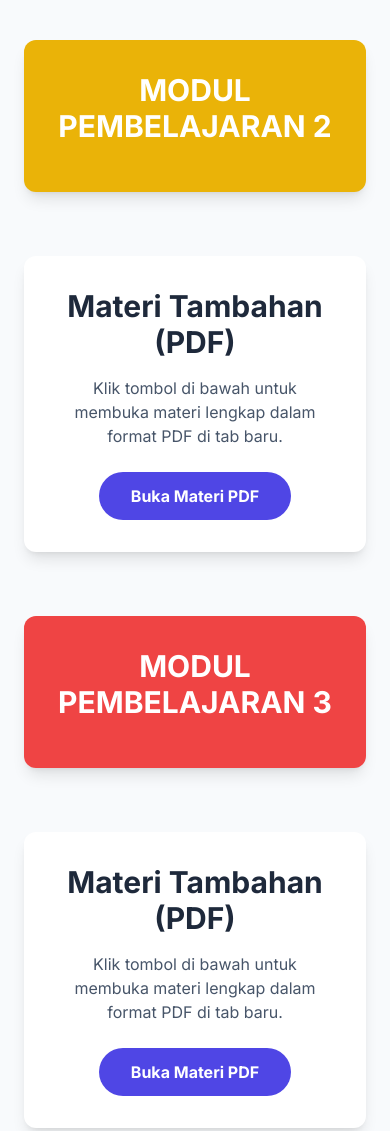
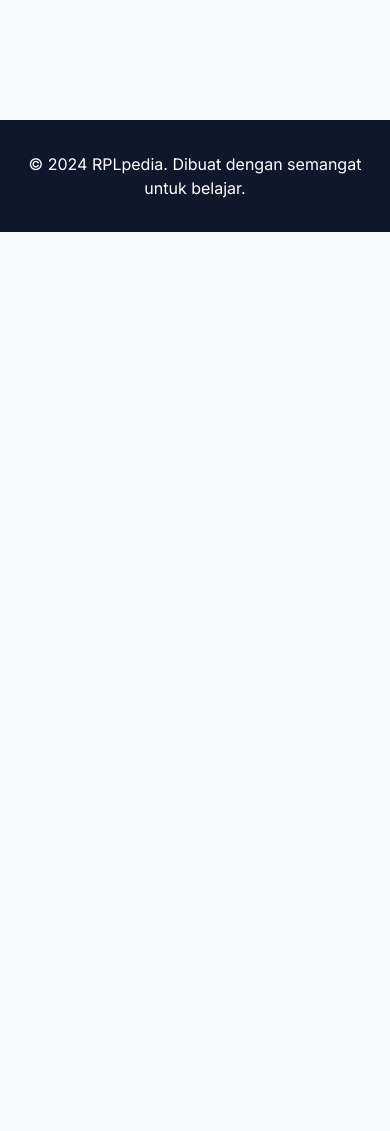
Before and after one commit to ahmadfahrulr/rpl-pedia, a plain HTML site: page detail-mobile.html in a window 390 px wide. Shown: the part 3024-4155 px from the top of the page. After the commit the page ends 3256 px from the top, so only its background shows below. Drawn offline with nearby package versions, Linux system fonts and the light colour scheme.

Commit message:
Update detail-mobile.html

```diff
--- a/detail-mobile.html
+++ b/detail-mobile.html
@@ -86,42 +86,7 @@
                         </a>
                     </div>
                 </div>
-                <!-- Sub Judul Modul 2-->
-                <div class="flex flex-col items-center gap-6 bg-yellow-500 p-8 rounded-xl shadow-lg">
-                    <div class="w-full text-center">
-                        <h2 class="text-3xl font-bold text-white mb-4">MODUL PEMBELAJARAN 2</h2>
-                    </div>
-                </div>
-                <!-- Materi PDF -->
-                <div class="flex flex-col items-center gap-6 bg-white p-8 rounded-xl shadow-lg">
-                    <div class="w-full text-center">
-                        <h2 class="text-3xl font-bold mb-4">Materi Tambahan (PDF)</h2>
-                        <p class="text-slate-600 mb-6">Klik tombol di bawah untuk membuka materi lengkap dalam format PDF di tab baru.</p>
-                        <!-- Tombol ini akan membuka PDF di tab baru -->
-                        <!-- Tautan diubah untuk menyembunyikan toolbar -->
-                        <a href="https://www.w3.org/WAI/ER/tests/xhtml/testfiles/resources/pdf/dummy.pdf#toolbar=0" target="_blank" rel="noopener noreferrer" class="inline-block bg-indigo-600 text-white font-bold py-3 px-8 rounded-full hover:bg-indigo-700 transition-transform transform hover:scale-105 duration-300">
-                            Buka Materi PDF
-                        </a>
-                    </div>
-                </div>
-                <!-- Sub Judul Modul 3-->
-                <div class="flex flex-col items-center gap-6 bg-red-500 p-8 rounded-xl shadow-lg">
-                    <div class="w-full text-center">
-                        <h2 class="text-3xl font-bold text-white mb-4">MODUL PEMBELAJARAN 3</h2>
-                    </div>
-                </div>
-                <!-- Materi PDF -->
-                <div class="flex flex-col items-center gap-6 bg-white p-8 rounded-xl shadow-lg">
-                    <div class="w-full text-center">
-                        <h2 class="text-3xl font-bold mb-4">Materi Tambahan (PDF)</h2>
-                        <p class="text-slate-600 mb-6">Klik tombol di bawah untuk membuka materi lengkap dalam format PDF di tab baru.</p>
-                        <!-- Tombol ini akan membuka PDF di tab baru -->
-                        <!-- Tautan diubah untuk menyembunyikan toolbar -->
-                        <a href="https://www.w3.org/WAI/ER/tests/xhtml/testfiles/resources/pdf/dummy.pdf#toolbar=0" target="_blank" rel="noopener noreferrer" class="inline-block bg-indigo-600 text-white font-bold py-3 px-8 rounded-full hover:bg-indigo-700 transition-transform transform hover:scale-105 duration-300">
-                            Buka Materi PDF
-                        </a>
-                    </div>
-                </div>
+
             </div>
         </div>
     </main>
```
